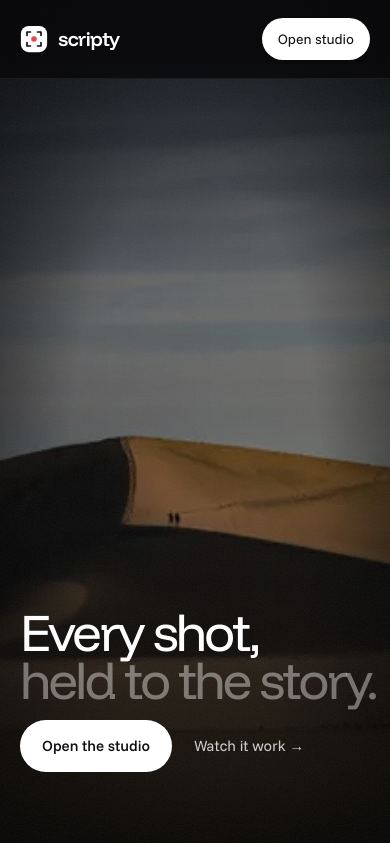
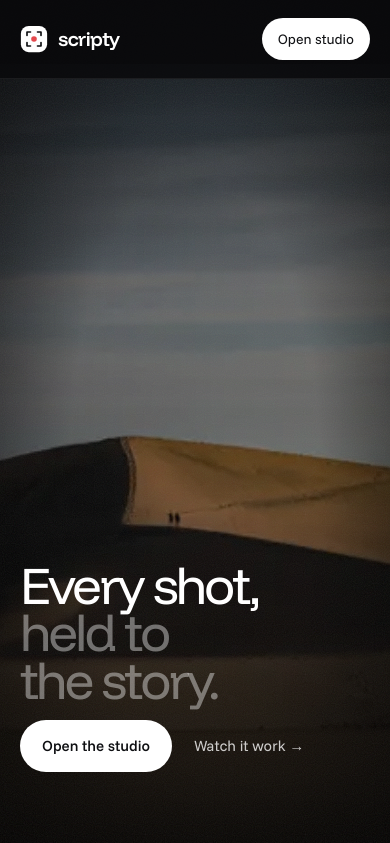
Before and after one commit to alexandrajcowan275/scripty, a Next.js app: page / in a window 390 px wide. Shown: the top 843 px of the page. Built offline with nearby package versions, Linux system fonts and the light colour scheme.

Commit message:
Fix cinematic landing mobile text and overlays

```diff
--- a/components/landing-claude/landing.module.css
+++ b/components/landing-claude/landing.module.css
@@ -373,3 +373,9 @@
 .futureH .fw { color: rgba(255,255,255,.12); display: inline; }
 .futureH .fw.fwOn { color: #fff; }
 .futureH .fw.fwOn.fwDim { color: rgba(255,255,255,.42); }
+
+/* Keep the final hero line and projected annotations inside narrow viewports. */
+@media (max-width: 760px) {
+  .h1 { right: 20px; }
+  .callout { left: 4%; right: 4%; top: 36%; }
+}
```
Also changed, not shown: 1 other file (tests, documents, lock files or other folders).
